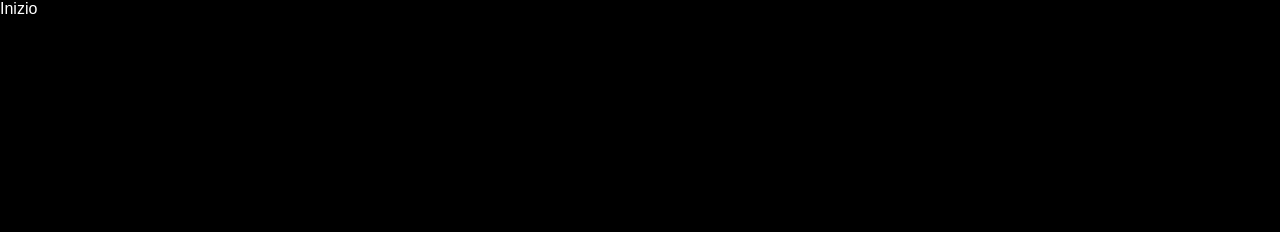
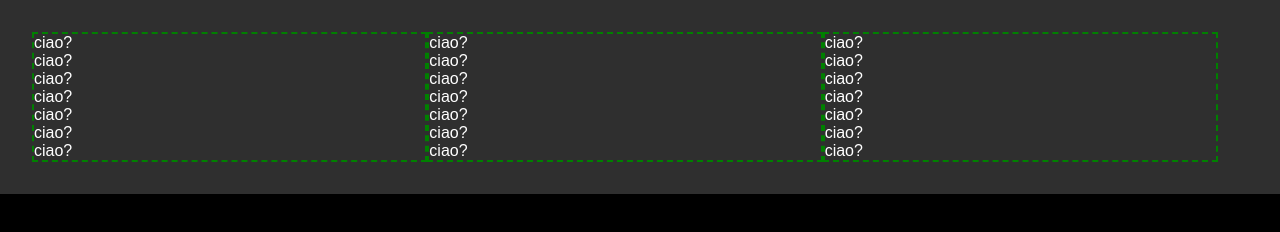
Before and after one commit to Mikee282828/lavoro_branch_team, a plain HTML site: page index.html in a window 1280 px wide. Drawn offline with Linux system fonts and the light colour scheme.

Commit message:
push footer

```diff
--- a/index.html
+++ b/index.html
@@ -7,7 +7,35 @@
     <link rel="stylesheet" href="style.css">
 </head>
 <body>
-    <div>Inizio</div>
+    <footer>
+        <div class="footer_sx">
+            <div>ciao?</div>
+            <div>ciao?</div>
+            <div>ciao?</div>
+            <div>ciao?</div>
+            <div>ciao?</div>
+            <div>ciao?</div>
+            <div>ciao?</div>
+        </div>
+        <div class="footer_mid">
+            <div>ciao?</div>
+            <div>ciao?</div>
+            <div>ciao?</div>
+            <div>ciao?</div>
+            <div>ciao?</div>
+            <div>ciao?</div>
+            <div>ciao?</div>
+        </div>
+        <div class="footer_dx">
+            <div>ciao?</div>
+            <div>ciao?</div>
+            <div>ciao?</div>
+            <div>ciao?</div>
+            <div>ciao?</div>
+            <div>ciao?</div>
+            <div>ciao?</div>
+        </div>
+    </footer>
     <script src="script.js"></script>
 </body>
 </html>
--- a/style.css
+++ b/style.css
@@ -8,3 +8,19 @@ body{
     color:white;
     background-color: black;
 }
+
+footer{
+    background: #2f2f2f;
+    width: 100%;
+    height: 20%;
+    padding: 2rem;
+    display: flex;
+}
+
+
+.footer_sx,
+.footer_mid,
+.footer_dx {
+    border: 2px dashed green;
+    width: calc(100% / 3 - 10px);
+}
```
